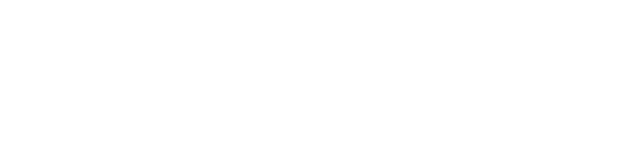
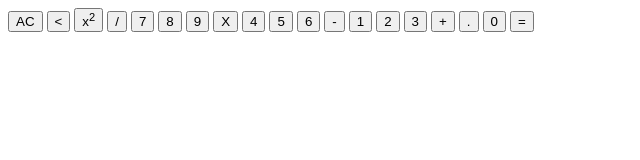
Before and after one commit to ya-hs/top-js-calculator, a plain HTML site: page index.html in a window 1280 px wide. Shown: the whole page, without its empty margins (0-640 px from the left). Drawn offline with Linux system fonts and the light colour scheme.

Commit message:
:sparkles: Add container, display and buttons to HTML

```diff
--- a/index.html
+++ b/index.html
@@ -9,7 +9,30 @@
 </head>
 
 <body>
-
+    <main>
+        <div class="container">
+            <div id="display"></div>
+            <button class="btn-small" id="btn-clear">AC</button>
+            <button class="btn-small" id="btn-back">&lt;</button>
+            <button class="btn-small" id="btn-square">x<sup>2</sup></button>
+            <button class="btn-small" id="btn-divide">/</button>
+            <button class="btn-small" id="btn-7">7</button>
+            <button class="btn-small" id="btn-8">8</button>
+            <button class="btn-small" id="btn-9">9</button>
+            <button class="btn-small" id="btn-multiply">X</button>
+            <button class="btn-small" id="btn-4">4</button>
+            <button class="btn-small" id="btn-5">5</button>
+            <button class="btn-small" id="btn-6">6</button>
+            <button class="btn-small" id="btn-subtract">-</button>
+            <button class="btn-small" id="btn-1">1</button>
+            <button class="btn-small" id="btn-2">2</button>
+            <button class="btn-small" id="btn-3">3</button>
+            <button class="btn-small" id="btn-add">+</button>
+            <button class="btn-small" id="btn-point">.</button>
+            <button class="btn-small" id="btn-0">0</button>
+            <button class="btn-lge" id="btn-equals">=</button>
+        </div>
+    </main>
     <script src="script.js"></script>
 </body>
 
```
